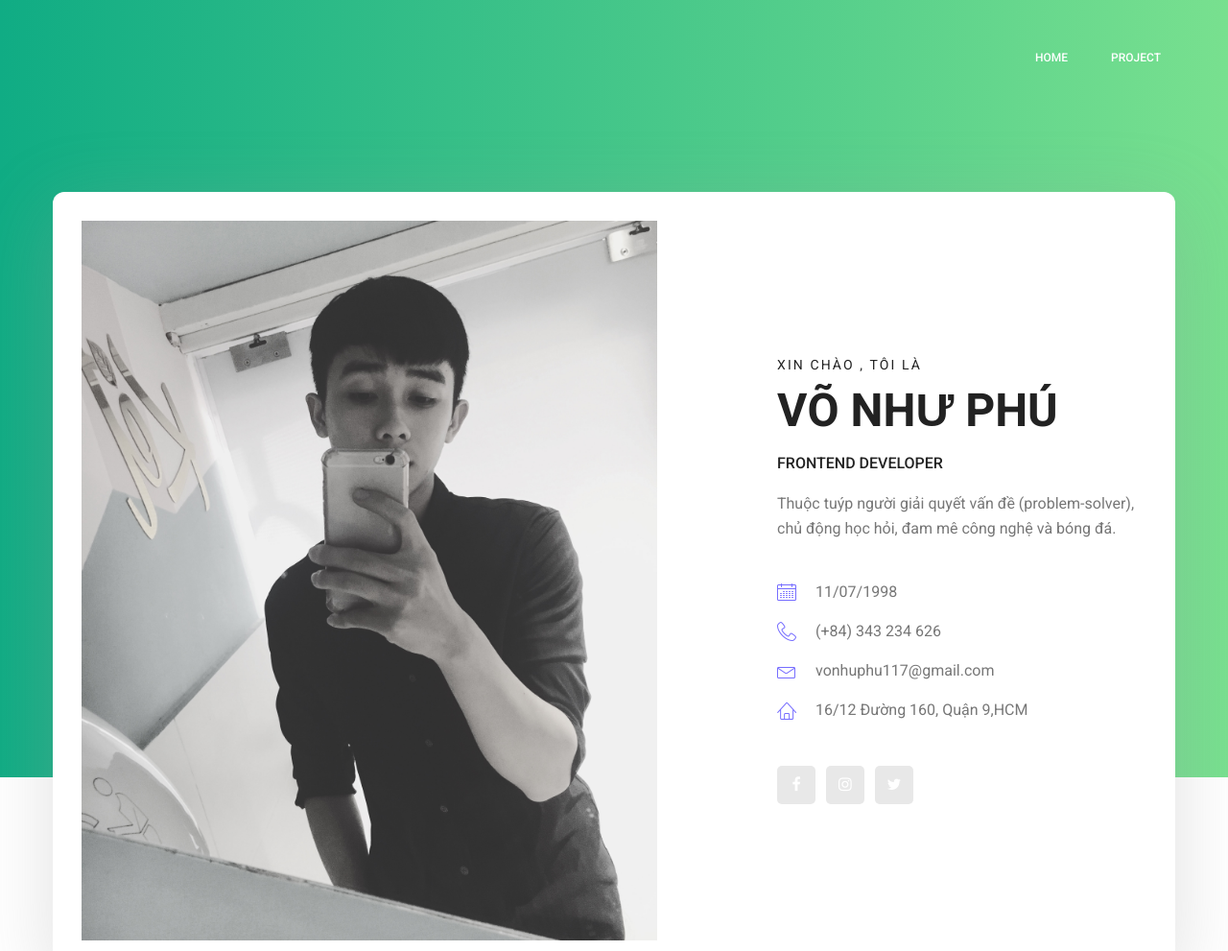
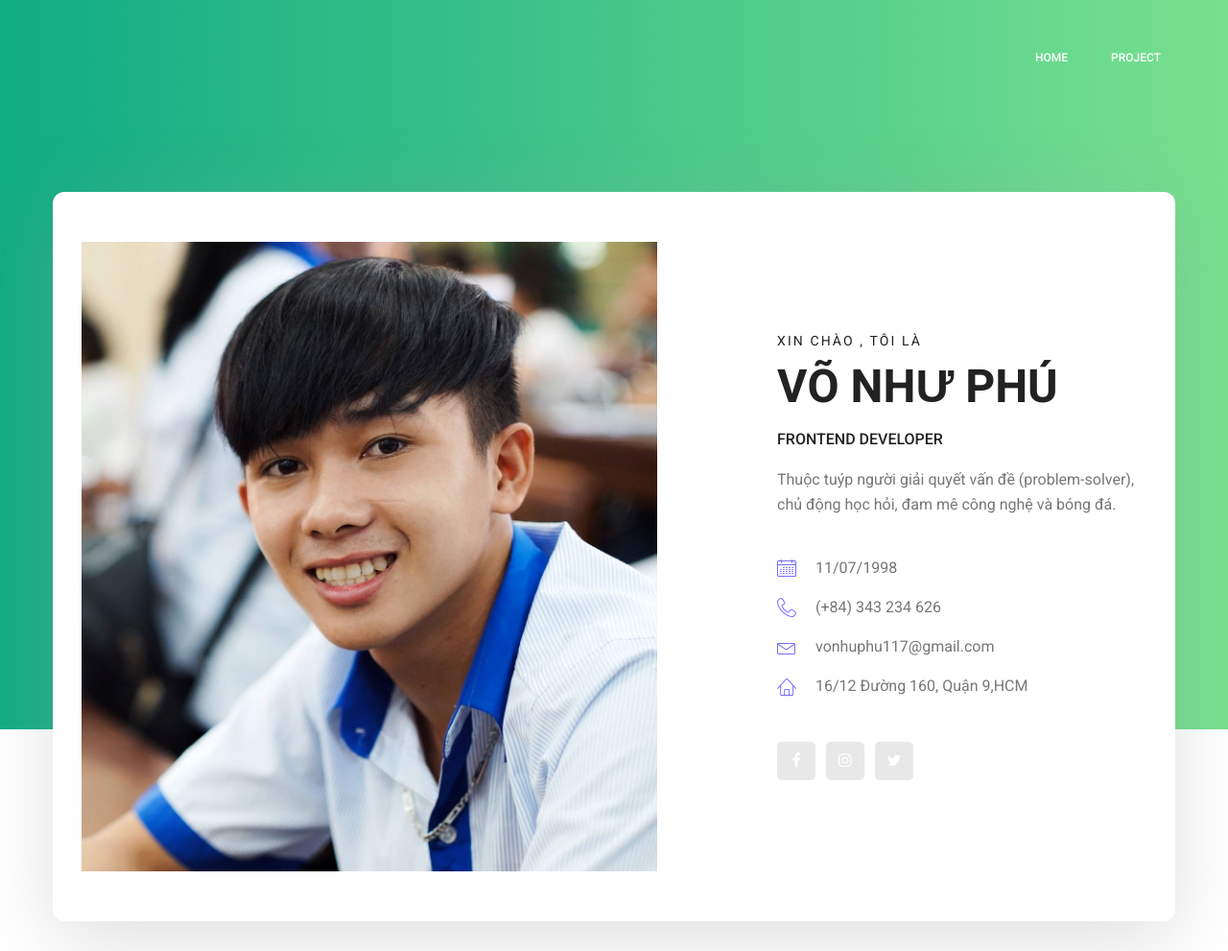
Before and after one commit to vnphu/cv, a website: page index.html in a window 1280 px wide. Shown: the top 991 px of the page at 96% size. Drawn offline with Linux system fonts and the light colour scheme.

Commit message:
Update index.html

```diff
--- a/index.html
+++ b/index.html
@@ -55,7 +55,7 @@
 					<div class="banner_content">
 						<div class="media">
 							<div class="d-flex">
-								<img src="img/IMG_1383.JPG"   alt="">
+								<img src="img/avatar.jpg"   alt="">
 							</div>
 							<div class="media-body">
 								<div class="personal_text">
```
